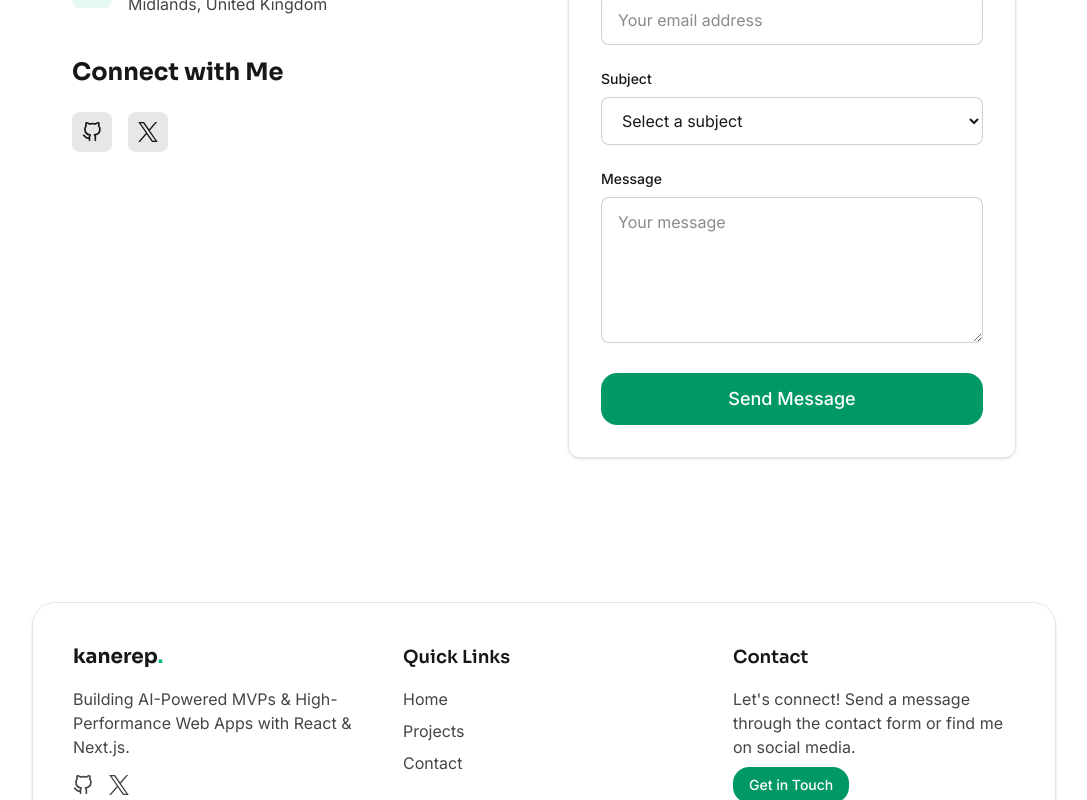
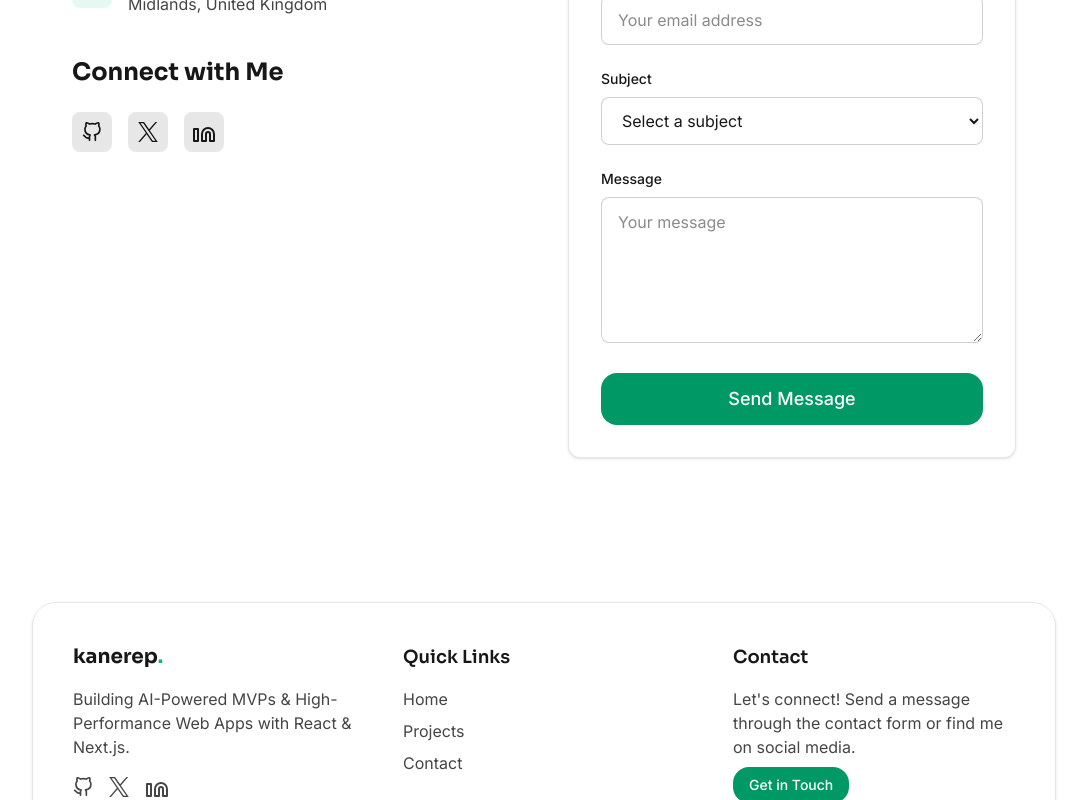
Before and after one commit to kanerep/personal-portfolio, a Next.js app: page /contact in a window 1280 px wide. Shown: the part 520-1320 px from the top of the page, without its empty margins (96-1183 px from the left). Built offline with nearby package versions, Linux system fonts and the light colour scheme.

Commit message:
feat: add linked in

```diff
--- a/src/app/contact/page.tsx
+++ b/src/app/contact/page.tsx
@@ -137,7 +137,7 @@ export default function Contact() {
 
               <div className="mt-10">
                 <h2 className="text-2xl font-bold mb-6">Connect with Me</h2>
-                <div className="flex gap-4">
+                <div className="flex items-center gap-4">
                   <a
                     href="https://github.com/kanerep"
                     target="_blank"
@@ -174,6 +174,28 @@ export default function Contact() {
                       fill="currentColor"
                     >
                       <path d="M714.163 519.284L1160.89 0H1055.03L667.137 450.887L357.328 0H0L468.492 681.821L0 1226.37H105.866L515.491 750.218L842.672 1226.37H1200L714.137 519.284H714.163ZM569.165 687.828L521.697 619.934L144.011 79.6944H306.615L611.412 515.685L658.88 583.579L1055.08 1150.3H892.476L569.165 687.854V687.828Z"></path>
+                    </svg>
+                  </a>
+                  <a
+                    href="https://linkedin.com/in/kane-elliott-peace/"
+                    target="_blank"
+                    rel="noopener noreferrer"
+                    className="w-10 h-10 flex items-center justify-center rounded-lg bg-foreground/10 text-foreground hover:bg-foreground/15 transition-colors"
+                    aria-label="LinkedIn"
+                  >
+                    <svg
+                      xmlns="http://www.w3.org/2000/svg"
+                      width="24"
+                      height="24"
+                      viewBox="0 0 24 24"
+                      fill="none"
+                      stroke="currentColor"
+                      strokeWidth="2"
+                      strokeLinecap="round"
+                      strokeLinejoin="round"
+                    >
+                      <path d="M16 8a6 6 0 0 1 6 6v7h-4v-7a2 2 0 0 0-2-2 2 2 0 0 0-2 2v7h-4v-7a6 6 0 0 1 6-6z"></path>
+                      <rect width="4" height="12" x="2" y="9"></rect>
                     </svg>
                   </a>
                 </div>
--- a/src/app/layout.tsx
+++ b/src/app/layout.tsx
@@ -19,8 +19,8 @@ const inter = Inter({
 })
 
 export const metadata: Metadata = {
-  title: 'kanerep | Front-End Engineer & Entrepreneur',
-  description: 'Front-End Engineer ',
+  title: 'kanerep | Front-End Engineer',
+  description: 'Front-End Engineer building high-performance web apps with React & Next.js',
   icons: {
     icon: '/favicon.svg',
   },
--- a/src/components/Footer.tsx
+++ b/src/components/Footer.tsx
@@ -2,6 +2,7 @@
 
 import Link from 'next/link'
 import Button from '@/components/Button'
+import {} from 'lucide-react'
 
 export default function Footer() {
   return (
@@ -15,7 +16,7 @@ export default function Footer() {
             <p className="text-foreground/80 mb-4 max-w-xs">
               Building AI-Powered MVPs & High-Performance Web Apps with React & Next.js.
             </p>
-            <div className="flex gap-4">
+            <div className="flex items-center gap-4">
               <a
                 href="https://github.com/kanerep"
                 target="_blank"
@@ -52,6 +53,28 @@ export default function Footer() {
                   fill="currentColor"
                 >
                   <path d="M714.163 519.284L1160.89 0H1055.03L667.137 450.887L357.328 0H0L468.492 681.821L0 1226.37H105.866L515.491 750.218L842.672 1226.37H1200L714.137 519.284H714.163ZM569.165 687.828L521.697 619.934L144.011 79.6944H306.615L611.412 515.685L658.88 583.579L1055.08 1150.3H892.476L569.165 687.854V687.828Z"></path>
+                </svg>
+              </a>
+              <a
+                href="https://linkedin.com/in/kane-elliott-peace/"
+                target="_blank"
+                rel="noopener noreferrer"
+                className="text-foreground/80 hover:text-foreground transition-colors"
+                aria-label="LinkedIn"
+              >
+                <svg
+                  xmlns="http://www.w3.org/2000/svg"
+                  width="24"
+                  height="24"
+                  viewBox="0 0 24 24"
+                  fill="none"
+                  stroke="currentColor"
+                  strokeWidth="2"
+                  strokeLinecap="round"
+                  strokeLinejoin="round"
+                >
+                  <path d="M16 8a6 6 0 0 1 6 6v7h-4v-7a2 2 0 0 0-2-2 2 2 0 0 0-2 2v7h-4v-7a6 6 0 0 1 6-6z"></path>
+                  <rect width="4" height="12" x="2" y="9"></rect>
                 </svg>
               </a>
             </div>
--- a/src/components/Header.tsx
+++ b/src/components/Header.tsx
@@ -171,7 +171,7 @@ function MobileMenu({
               <div className="flex items-center gap-4 justify-between">
                 <div className="flex items-center gap-5">
                   <a
-                    href="https://github.com/yourusername"
+                    href="https://github.com/kanerep"
                     target="_blank"
                     rel="noopener noreferrer"
                     className="text-foreground/80 hover:text-foreground transition-colors"
@@ -191,7 +191,7 @@ function MobileMenu({
                     </svg>
                   </a>
                   <a
-                    href="https://twitter.com/yourusername"
+                    href="https://twitter.com/_kanerep"
                     target="_blank"
                     rel="noopener noreferrer"
                     className="text-foreground/80 hover:text-foreground transition-colors"
@@ -211,23 +211,25 @@ function MobileMenu({
                     </svg>
                   </a>
                   <a
-                    href="https://linkedin.com/in/yourusername"
+                    href="https://linkedin.com/in/kane-elliott-peace/"
                     target="_blank"
                     rel="noopener noreferrer"
                     className="text-foreground/80 hover:text-foreground transition-colors"
                     aria-label="LinkedIn"
                   >
                     <svg
+                      xmlns="http://www.w3.org/2000/svg"
                       width="24"
                       height="24"
                       viewBox="0 0 24 24"
                       fill="none"
-                      xmlns="http://www.w3.org/2000/svg"
+                      stroke="currentColor"
+                      strokeWidth="2"
+                      strokeLinecap="round"
+                      strokeLinejoin="round"
                     >
-                      <path
-                        d="M19.7 3H4.3C3.582 3 3 3.582 3 4.3V19.7C3 20.418 3.582 21 4.3 21H19.7C20.418 21 21 20.418 21 19.7V4.3C21 3.582 20.418 3 19.7 3ZM8.339 18.338H5.667V9.747H8.339V18.338ZM7.003 8.574C6.147 8.574 5.455 7.88 5.455 7.026C5.455 6.171 6.147 5.478 7.003 5.478C7.858 5.478 8.55 6.171 8.55 7.026C8.55 7.88 7.858 8.574 7.003 8.574ZM18.338 18.338H15.669V14.169C15.669 13.147 15.65 11.838 14.252 11.838C12.835 11.838 12.621 12.947 12.621 14.095V18.338H9.954V9.747H12.514V10.922H12.552C12.916 10.248 13.779 9.535 15.067 9.535C17.77 9.535 18.338 11.313 18.338 13.627V18.338Z"
-                        fill="currentColor"
-                      />
+                      <path d="M16 8a6 6 0 0 1 6 6v7h-4v-7a2 2 0 0 0-2-2 2 2 0 0 0-2 2v7h-4v-7a6 6 0 0 1 6-6z"></path>
+                      <rect width="4" height="12" x="2" y="9"></rect>
                     </svg>
                   </a>
                 </div>
```
